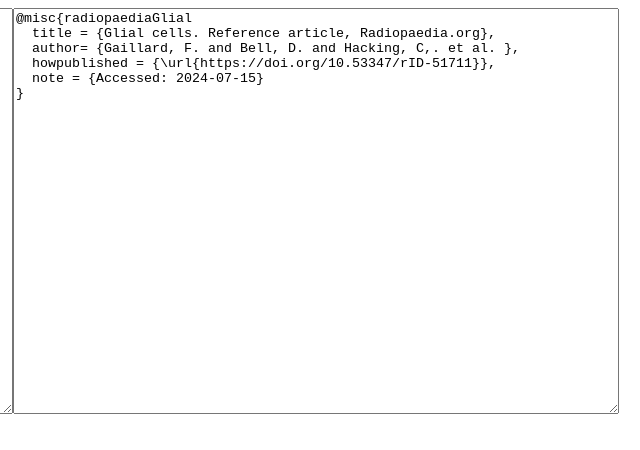
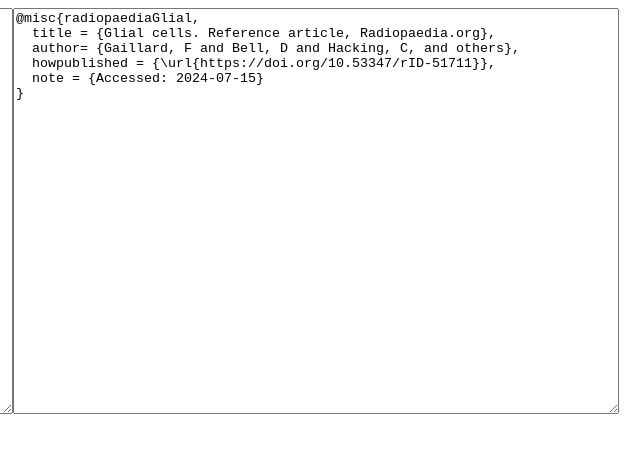
Before and after one commit to FlorentinBieder/Radiopaedia2BibTeX, a plain HTML site: page index.html in a window 1280 px wide. Shown: the full height of the page, 601-1241 px from the left. Drawn offline with Linux system fonts and the light colour scheme.

Commit message:
add readme

```diff
--- a/radiopaedia2bibtex.html
+++ b/index.html
@@ -2,33 +2,25 @@
 <html>
 <head>
 <script type="text/javascript">
-
 function main(){
 
     function translate(input){
-        //const re = /(([A-Za-z ]*),)+ et al. (.*\.) Reference article, Radiopaedia\.org \(Accessed on (.*)\) (https.*)/gm
         const re = new RegExp("(.+) et al\. (.*\.) Reference article, Radiopaedia\.org \\(Accessed on (.*)\\) (https.*)")
         const matches = input.match(re)
         var authors = matches[1]
-        console.log(authors)
         authors = authors.split(', ').map(function(a){
             var names = a.split(' ')
-            var out = names[0]+", "+names.slice(1).join('. ')+"."
-            return out
+            var out = names[0]+", "+names.slice(1).join(' '); //.join('. ')+"."
+            return out;
         }).join(' and ')
         var title = matches[2]
-        console.log(title)
-        var time = (new Date(Date.parse(matches[3]))).toISOString().slice(0, 10)
-
-        console.log(time)
+        var date = new Date(Date.parse(matches[3]))
+        date.setUTCHours(0, 0, 0, 0);
+        var time = date.toISOString().slice(0, 10)
         var url = matches[4].split(' ')[0]
-        console.log(url)
-        //matches.map(x => console.log(x, '\n'))
-        //return matches.toString()
-
-        var output = ("@misc\{radiopaedia"+title.split(' ')[0]+"\n"+
+        var output = ("@misc\{radiopaedia"+title.split(' ')[0]+",\n"+
             "  title = \{"+title+" Reference article, Radiopaedia.org\},\n"+
-            "  author= \{"+authors+" et al. \},\n"+
+            "  author= \{"+authors+" and others\},\n"+
             "  howpublished = \{\\url\{"+url+"\}\},\n"+
                     "  note = \{Accessed: "+time+"\}\n\}"); //to iso
         return output
@@ -44,21 +36,17 @@
     textareaOutput.value = 'asf'
 
     function eventDisp(event) {
-        console.log('Textarea value changed:');
         textareaOutput.value = translate(event.target.value)
     }
     textareaInput.addEventListener('input', eventDisp);
-    //textareaInput.addEventListener('onMouseOver', eventDisp);
     document.body.appendChild(textareaInput)
     document.body.appendChild(textareaOutput)
-    //outElemphoto.onmouseover = x => outElemphoto.select()
-    //outElem007.onmouseover = x => outElem007.select()
+    //outElemphoto.onmouseover = x => elem.select()
     var value = 'Gaillard F, Bell D, Hacking C, et al. Glial cells. Reference article, Radiopaedia.org (Accessed on 15 Jul 2024) https://doi.org/10.53347/rID-51711 '
     textareaInput.value = value
     textareaOutput.value = translate(value)
 }
 window.onload = main
-
 </script>
 </head>
 <body>
```
Also changed, not shown: 1 other file.
